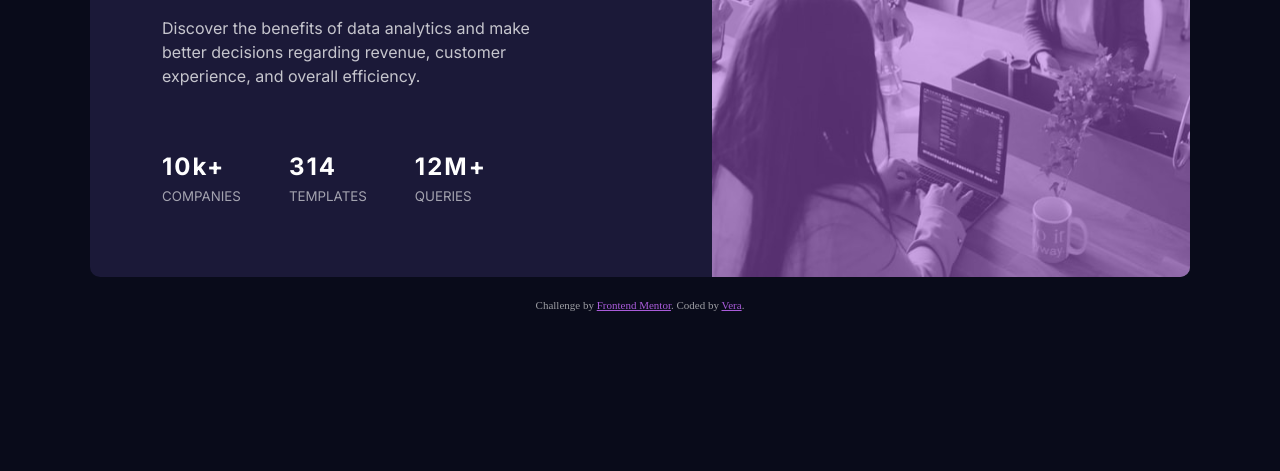
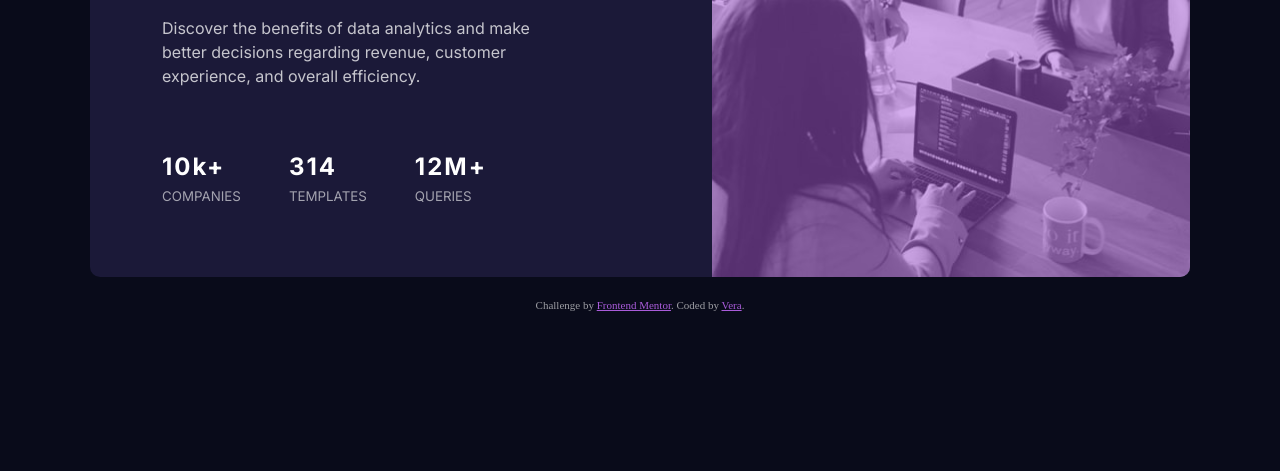
Before and after one commit to verakissyou17/Stats-preview-card-component, a plain HTML site: page index.html in a window 1280 px wide. Shown: the part 329-800 px from the top of the page. Drawn offline with Linux system fonts and the light colour scheme.

Commit message:
Improve design

```diff
--- a/index.html
+++ b/index.html
@@ -13,7 +13,6 @@
   <main>
     <div class="image-wrapper">
       <img src="images/image-header-desktop.jpg" alt="image ">
-      <div class="image-rollover"></div>
     </div>
     <div class="stats-wrapper">
       <h1 class="title">Get <span>insights</span> that help your business grow.</h1>
--- a/style.css
+++ b/style.css
@@ -9,7 +9,9 @@
   --stat-heading-color: hsla(0, 0%, 100%, 0.6);
 }
 
-*, *::after, *::before {
+*,
+*::after,
+*::before {
   margin: 0;
   padding: 0;
   box-sizing: border-box;
@@ -26,7 +28,8 @@ body {
 
 img {
   display: block;
-  max-width: 100%;
+  object-fit: cover;
+  width: 100%;
   height: 100%;
   border-top-right-radius: 10px;
   border-bottom-right-radius: 10px;
@@ -104,19 +107,21 @@ main {
 .image-wrapper {
   flex: 1;
   position: relative;
+  overflow: hidden;
 }
 
-.image-rollover {
+.image-wrapper::before {
+  content: '';
   position: absolute;
   top: 0;
   left: 0;
   width: 100%;
   height: 100%;
-  background-color: var(--accent-color);
-  opacity: .5;
+  background-color: hsla(277, 64%, 61%, .5);
   border-top-right-radius: 10px;
   border-bottom-right-radius: 10px;
 }
+
 
 .attribution {
   margin-top: 2em;
```
